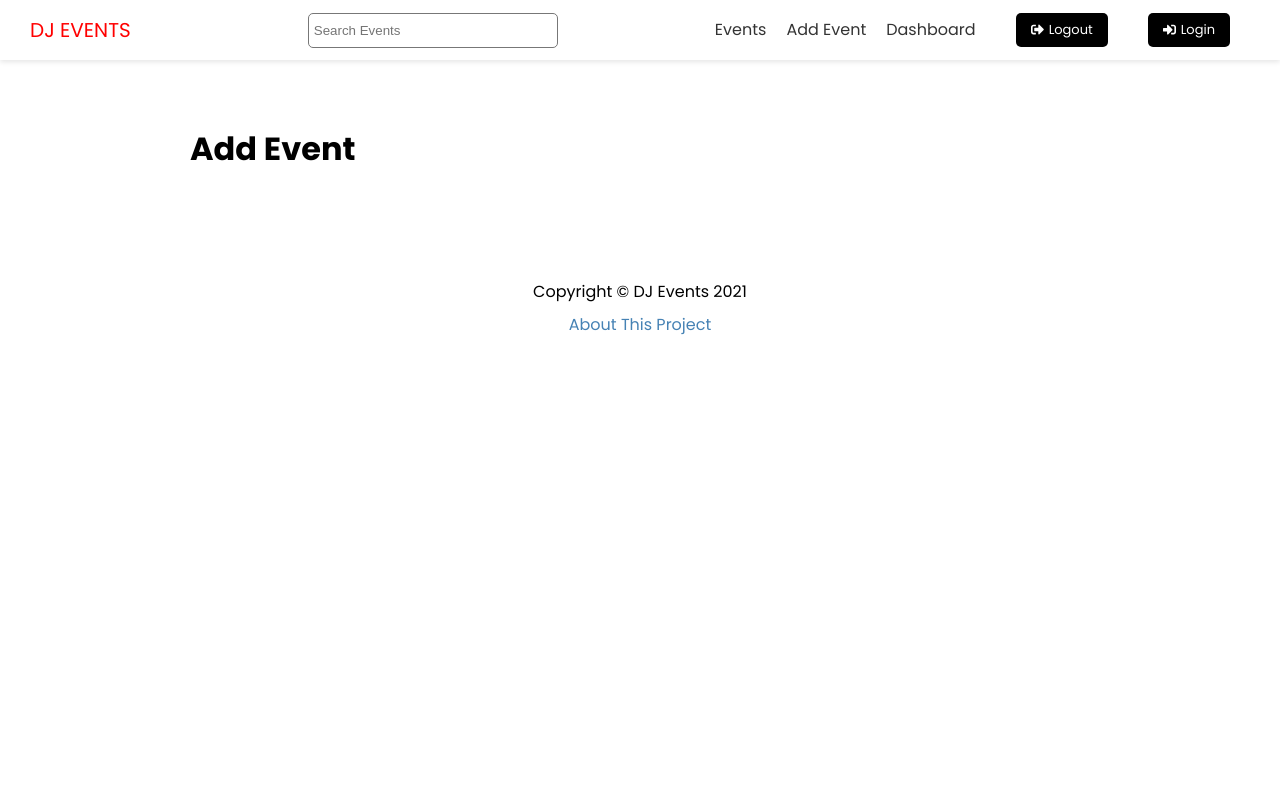
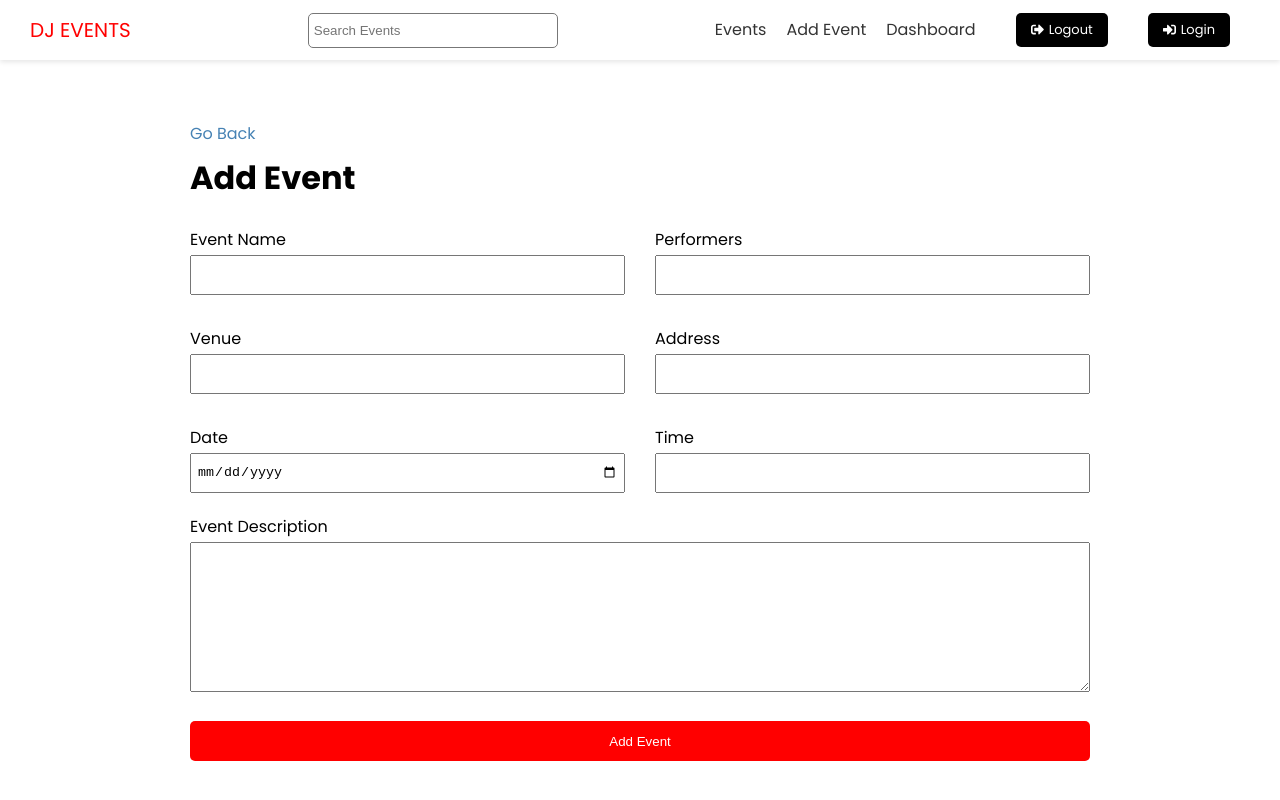
Before and after one commit to shahpreetk/dj-events-frontend, a Next.js app: page /events/add in a window 1280 px wide. Shown: the top 800 px of the page. Built offline with nearby package versions, Linux system fonts and the light colour scheme.

Commit message:
search and add event done

```diff
--- a/package.json
+++ b/package.json
@@ -12,6 +12,7 @@
     "qs": "^6.10.1",
     "react": "17.0.2",
     "react-dom": "17.0.2",
-    "react-icons": "^4.2.0"
+    "react-icons": "^4.2.0",
+    "react-toastify": "^7.0.4"
   }
 }
--- a/pages/events/add.js
+++ b/pages/events/add.js
@@ -1,9 +1,140 @@
+import { ToastContainer, toast } from "react-toastify";
+import "react-toastify/dist/ReactToastify.css";
+import { useState } from "react";
+import { useRouter } from "next/router";
+import Link from "next/link";
 import Layout from "@/components/Layout";
+import { API_URL } from "@/config/index";
+import styles from "@/styles/Form.module.css";
 
 export default function AddEventPage() {
+  const [values, setValues] = useState({
+    name: "",
+    performers: "",
+    venue: "",
+    address: "",
+    date: "",
+    time: "",
+    description: "",
+  });
+
+  const router = useRouter();
+
+  const handleSubmit = async (e) => {
+    e.preventDefault();
+
+    // Validation
+    const hasEmptyFields = Object.values(values).some(
+      (element) => element === ""
+    );
+
+    if (hasEmptyFields) {
+      toast.error("Please fill in all fields");
+    }
+
+    const res = await fetch(`${API_URL}/events`, {
+      method: "POST",
+      headers: {
+        "Content-Type": "application/json",
+      },
+      body: JSON.stringify(values),
+    });
+
+    if (!res.ok) {
+      toast.error("Something Went Wrong");
+    } else {
+      const evt = await res.json();
+      router.push(`/events/${evt.slug}`);
+    }
+  };
+
+  const handleInputChange = (e) => {
+    const { name, value } = e.target;
+    setValues({ ...values, [name]: value });
+  };
+
   return (
     <Layout title="Add New Event">
+      <Link href="/events">Go Back</Link>
       <h1>Add Event</h1>
+      <ToastContainer />
+      <form onSubmit={handleSubmit} className={styles.form}>
+        <div className={styles.grid}>
+          <div>
+            <label htmlFor="name">Event Name</label>
+            <input
+              type="text"
+              id="name"
+              name="name"
+              value={values.name}
+              onChange={handleInputChange}
+            />
+          </div>
+          <div>
+            <label htmlFor="performers">Performers</label>
+            <input
+              type="text"
+              name="performers"
+              id="performers"
+              value={values.performers}
+              onChange={handleInputChange}
+            />
+          </div>
+          <div>
+            <label htmlFor="venue">Venue</label>
+            <input
+              type="text"
+              name="venue"
+              id="venue"
+              value={values.venue}
+              onChange={handleInputChange}
+            />
+          </div>
+          <div>
+            <label htmlFor="address">Address</label>
+            <input
+              type="text"
+              name="address"
+              id="address"
+              value={values.address}
+              onChange={handleInputChange}
+            />
+          </div>
+          <div>
+            <label htmlFor="date">Date</label>
+            <input
+              type="date"
+              name="date"
+              id="date"
+              value={values.date}
+              onChange={handleInputChange}
+            />
+          </div>
+          <div>
+            <label htmlFor="time">Time</label>
+            <input
+              type="text"
+              name="time"
+              id="time"
+              value={values.time}
+              onChange={handleInputChange}
+            />
+          </div>
+        </div>
+
+        <div>
+          <label htmlFor="description">Event Description</label>
+          <textarea
+            type="text"
+            name="description"
+            id="description"
+            value={values.description}
+            onChange={handleInputChange}
+          ></textarea>
+        </div>
+
+        <input type="submit" value="Add Event" className="btn" />
+      </form>
     </Layout>
   );
 }
--- /dev/null
+++ b/styles/Form.module.css
@@ -0,0 +1,39 @@
+.form label {
+  display: block;
+}
+
+.form input {
+  width: 100%;
+  height: 40px;
+  padding: 5px;
+}
+
+.form textarea {
+  width: 100%;
+  height: 150px;
+}
+
+.form input[type="submit"] {
+  display: block;
+  width: 100%;
+  margin: 20px 0 30px;
+}
+
+.form .file {
+  border: 1px #ccc solid;
+  background-color: #f4f4f4;
+  padding: 10px;
+}
+
+.grid {
+  display: grid;
+  grid-template-columns: 1fr 1fr;
+  gap: 30px;
+  margin-bottom: 20px;
+}
+
+@media (max-width: 600px) {
+  .grid {
+    grid-template-columns: 1fr;
+  }
+}
```
Also changed, not shown: 1 other file (tests, documents, lock files or other folders).
